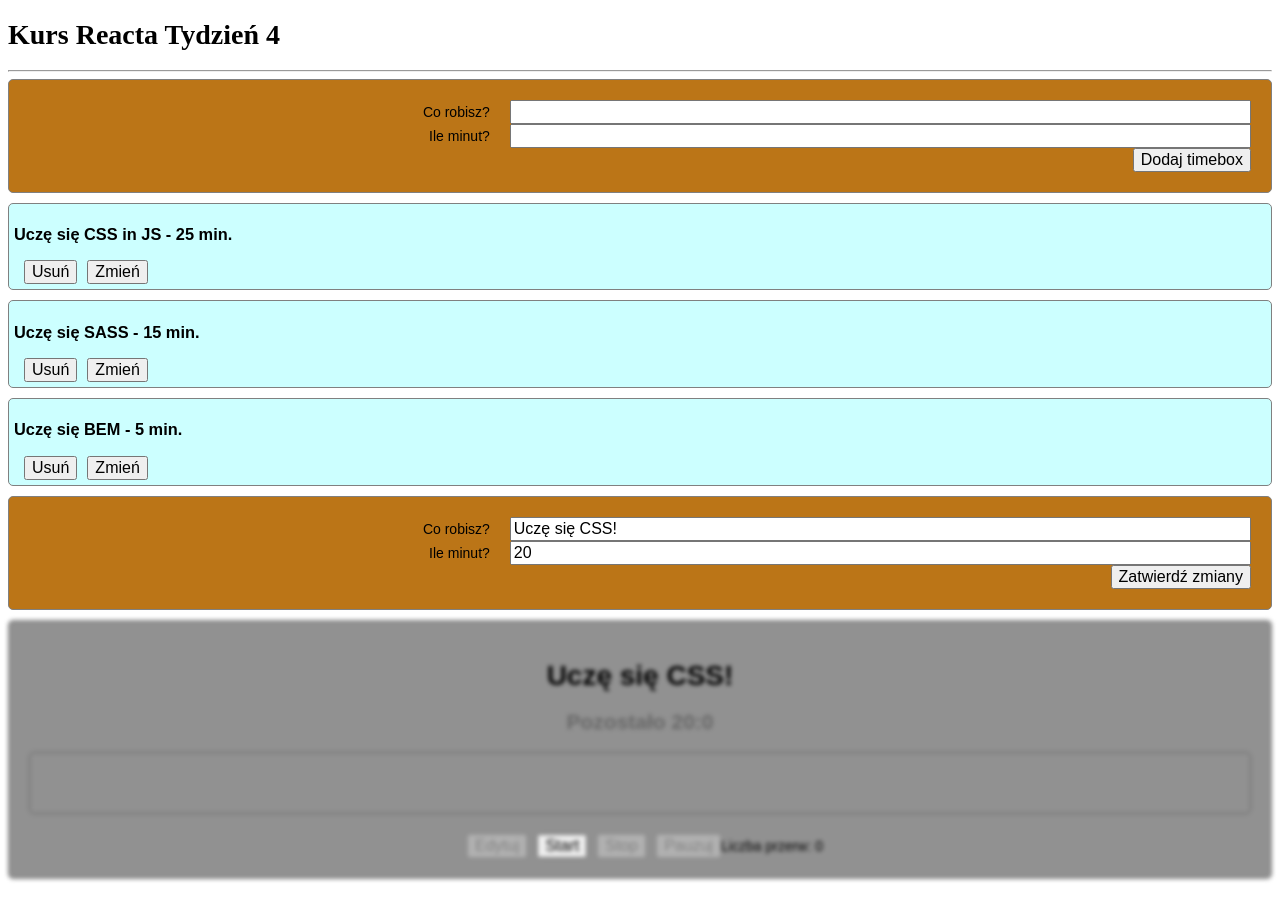
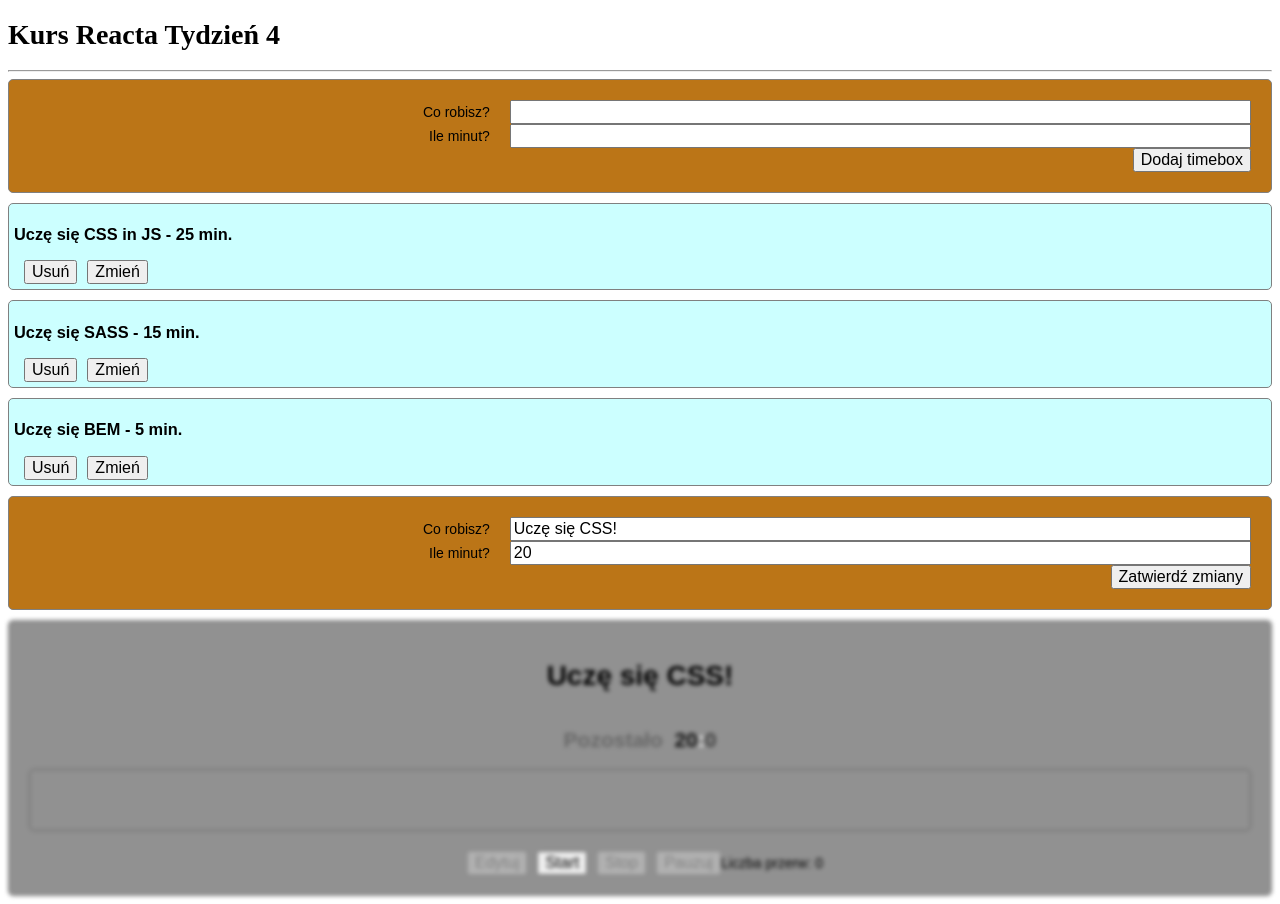
Before and after one commit to MagdalenaRomanowska/Timebox, a React (Create React App) app: page / in a window 1280 px wide. Built offline with nearby package versions, Linux system fonts and the light colour scheme.

Commit message:
Week 04 Lesson 08 Homework

```diff
--- a/src/components/Clock.js
+++ b/src/components/Clock.js
@@ -2,8 +2,12 @@ import React from "react";
 
 function Clock({ className = "", minutes = 20, seconds = 48 }) {
   return (
-    <h2 className={"Clock " + className}>
-      Pozostało {minutes}:{seconds}
+    <h2 className={"clock " + className}>
+      Pozostało &nbsp;
+      <div className={"clock__minutes"}>{minutes}</div>
+      <div className={"clock__separator"}>:</div>
+      <div className={"clock__seconds"}>{seconds}</div>
+
     </h2>
   );
 }
--- a/src/components/ProgressBar.js
+++ b/src/components/ProgressBar.js
@@ -3,7 +3,7 @@ import React from "react";
 function ProgressBar({ className = "", percent = 33 }) {
   return (
     <div className={"progress progress--big progress--color-red" + className}>
-      <div className={"progress__bar"} style={{ width: `${percent}%` }}></div>
+      <div className={"progress__bar progress__bar--color-green"} style={{ width: `${percent}%` }}></div>
     </div>
   );
 }
--- a/src/styles/components/Clock.scss
+++ b/src/styles/components/Clock.scss
@@ -1,3 +1,16 @@
-.Clock {
-    color: orangered;
+.clock {
+  color: orangered;
+  display: inline-flex;
+
+  .clock__minutes {
+    color: blue;
+  }
+
+  .clock__separator {
+    color: rgb(255, 255, 255);
+  }
+
+  .clock__seconds {
+    color: rgb(225, 0, 255);
+  }
 }
--- a/src/styles/components/ProgressBar.scss
+++ b/src/styles/components/ProgressBar.scss
@@ -21,4 +21,11 @@
     &--color-red .progress__bar {
         background-color: orangered;
     }
+
+     .progress__bar {
+
+        &--color-green {
+            background-color: green;
+        }
+    }
 }
```
Also changed, not shown: 1 other file (tests, documents, lock files or other folders).
